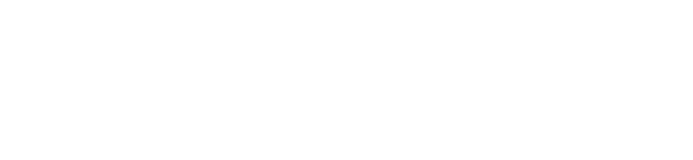
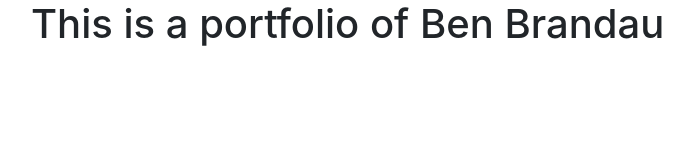
Before and after one commit to Ben-Brandaucode/PersonalPortfolio, a website: page index.html in a window 1280 px wide. Shown: the whole page, without its empty margins (39-732 px from the left). Drawn offline with nearby package versions, Linux system fonts and the light colour scheme.

```diff
--- a/index.html
+++ b/index.html
@@ -16,6 +16,11 @@
 
 </head>
 <body>
+    <div class="container">
+        <div class="row">
+            <h1>This is a portfolio of Ben Brandau</h1>
+        </div>
+    </div>
 
 </body>
 </html>
```
Also changed, not shown: package.json (+12 -2 lines), 2 other files.
